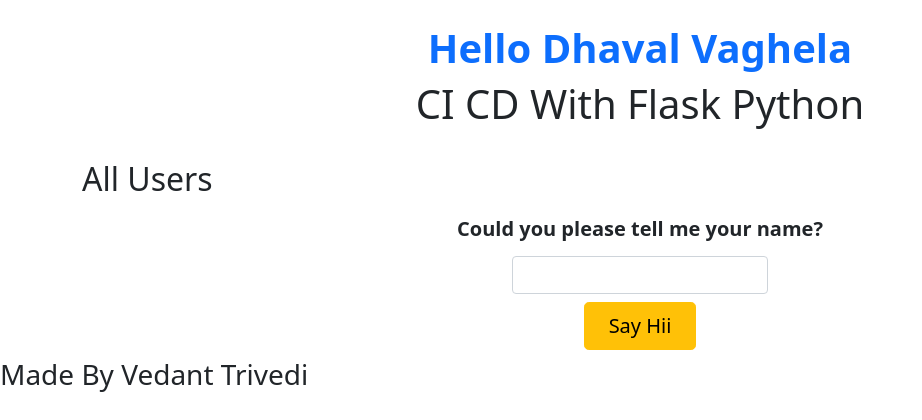
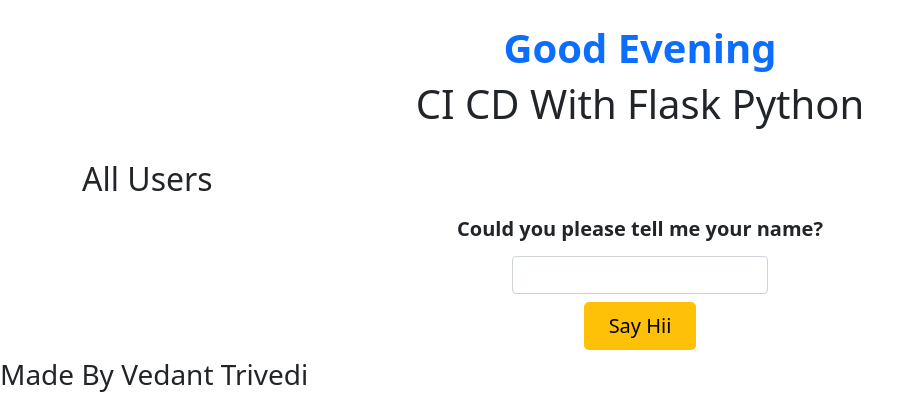
Before and after one commit to Vedanttrivedi/HelloPy, a Flask app: page / in a window 1280 px wide. Shown: the top 420 px of the page, without its empty margins (0-922 px from the left). Run offline with Flask 3, Linux system fonts and the light colour scheme; data that the repository does not hold is empty; some libraries are stand-ins or nearby versions.

Commit message:
Update index.html

```diff
--- a/templates/index.html
+++ b/templates/index.html
@@ -8,7 +8,7 @@
 <body>
     <main>
         <div class="px-4 py-3 my-2 text-center">
-            <h1 class="display-6 fw-bold text-primary">Hello Dhaval Vaghela</h1>
+            <h1 class="display-6 fw-bold text-primary">Good Evening</h1>
             <h1>CI CD With Flask Python</h1>
         </div>
 
```
